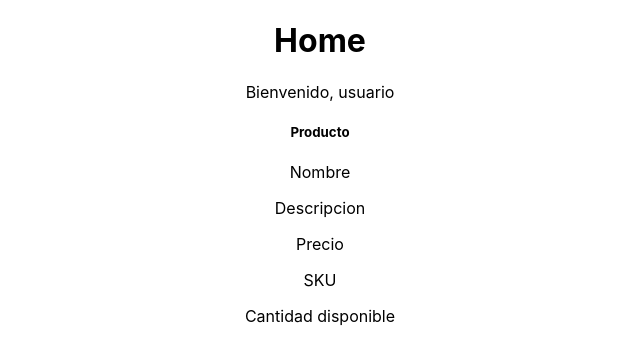
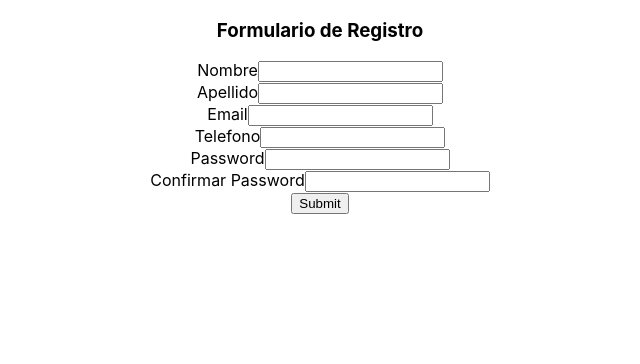
Before and after one commit to gcigarran/curso-react, a React (Create React App) app: page / in a window 1280 px wide. Shown: the top 364 px of the page, without its empty margins (320-960 px from the left). Built offline with nearby package versions, Linux system fonts and the light colour scheme.

Commit message:
Clase 4 - Componentes Parte 1

```diff
--- a/src/App.js
+++ b/src/App.js
@@ -1,12 +1,11 @@
+import logo from './logo.svg';
 import './App.css';
-import Producto from './Producto';
-import Home from './Home';
+import Registro from './Registro'
 
 function App() {
   return (
     <div className="App">
-      <Home />
-      <Producto />
+      <Registro />
     </div>
   );
 }
--- a/src/Home.js
+++ /dev/null
@@ -1,14 +0,0 @@
-import React, {Component} from "react"
-
-class Home extends Component {
-    render() {
-        return(
-            <div>
-                <h1>Home</h1>
-                <p>Bienvenido, usuario</p>
-            </div>
-        )
-    }
-}
-
-export default Home
--- a/src/Producto.js
+++ /dev/null
@@ -1,18 +0,0 @@
-import React, { Component } from "react"
-
-class Producto extends Component {
-    render() {
-        return (
-            <div>
-                <h5 id="productTitle">Producto</h5>
-                <p id="productName">Nombre</p>
-                <p id="productDescription">Descripcion</p>
-                <p id="productPrice">Precio</p>
-                <p id="productSKU">SKU</p>
-                <p id="productQuantity">Cantidad disponible</p>
-            </div>
-        )
-    }
-}
-
-export default Producto
--- /dev/null
+++ b/src/Registro.js
@@ -0,0 +1,35 @@
+import React, { Component } from "react"
+
+class Registro extends Component {
+    render() {
+       return (
+           <div>
+               <h3>Formulario de Registro</h3>
+               <form onsubmit="return false;">
+
+               <label for="name">Nombre</label>
+               <input type="text" id="name" name="name" required></input><br/>
+
+               <label for="lastName">Apellido</label>
+               <input type="text" id="lastName" name="lastName" required></input><br/>
+
+               <label for="email">Email</label>
+               <input type="email" id="email" name="email" required></input><br/>
+
+               <label for="phone">Telefono</label>
+               <input type="number" id="phone" name="phone" required></input><br/>
+
+               <label for="password">Password</label>
+               <input type="password" id="password" name="password" required></input><br/>
+
+               <label for="confirmPassword">Confirmar Password</label>
+               <input type="password" id="confirmPassword" name="confirmPassword" required></input><br/>
+
+               <input type="submit" id="submitButton" name="submitButton" value="Submit"></input>
+               </form>
+           </div>
+       )
+    }
+}
+
+export default Registro
```
Also changed, not shown: src/logo.svg (added), 1 other file (tests, documents, lock files or other folders).
